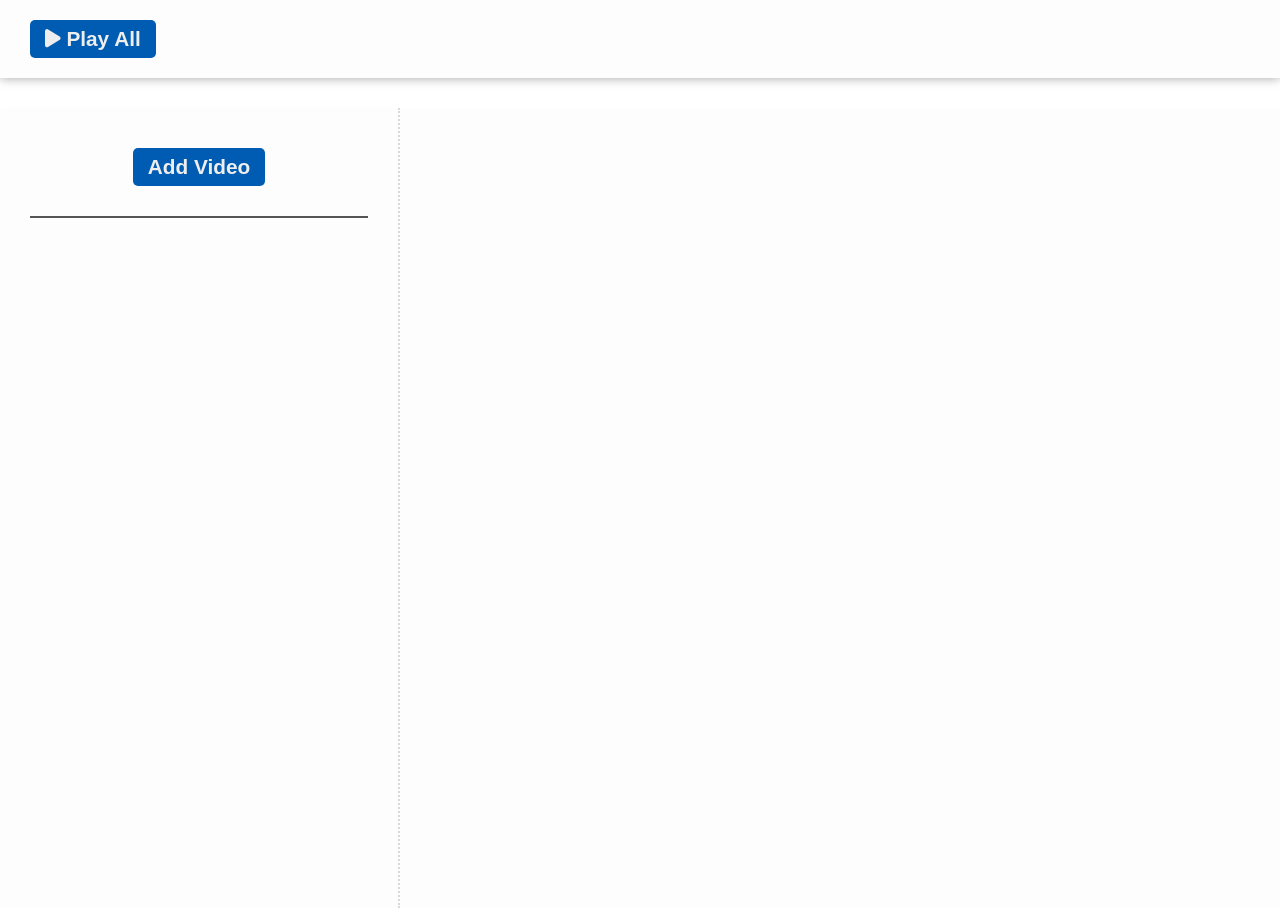
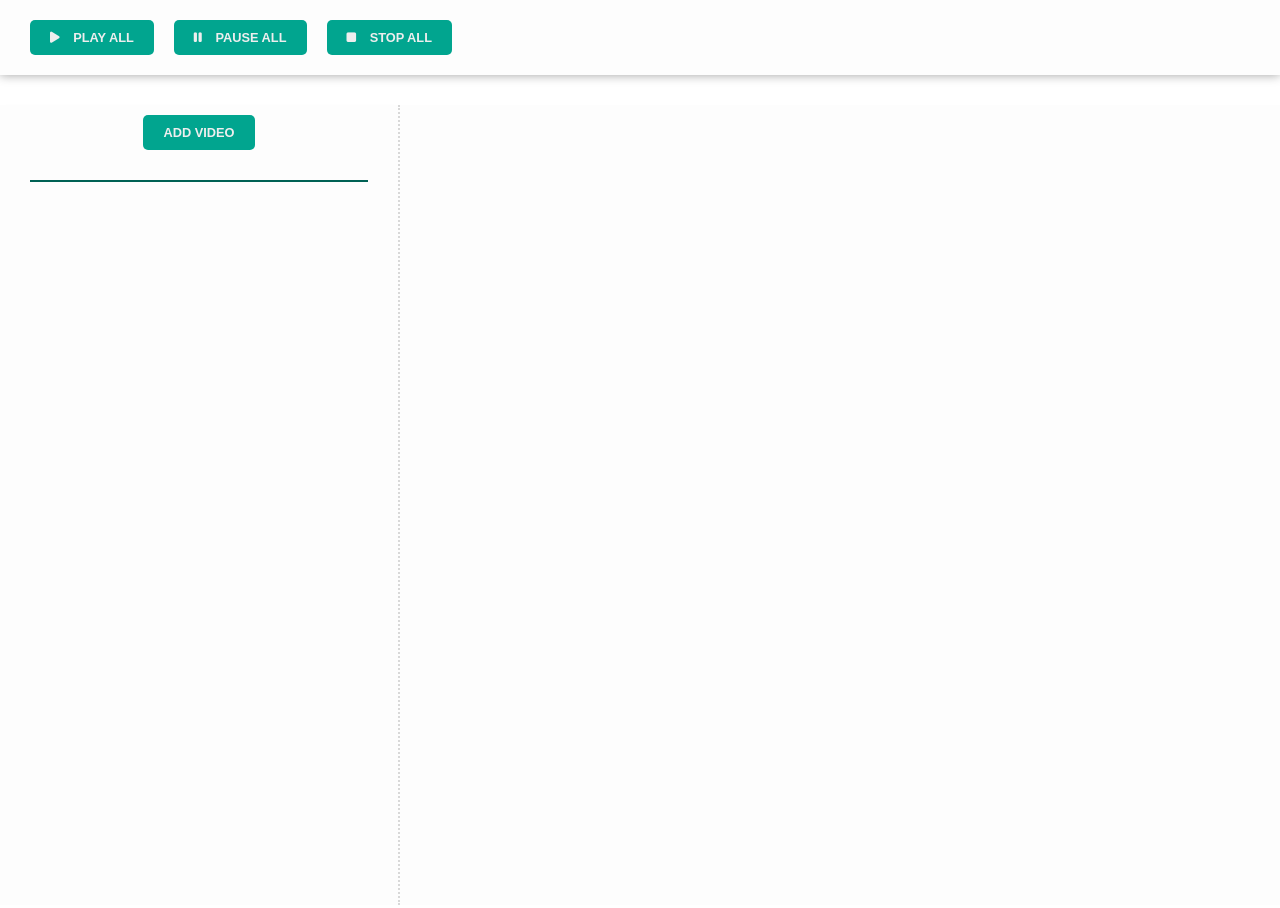
Before and after one commit to fermersky/yt-watcher, an Angular app: page / in a window 1280 px wide. Built offline with nearby package versions, Linux system fonts and the light colour scheme; what subsink would draw is missing.

Commit message:
pause all, stop all

```diff
--- a/src/app/components/button/button.component.css
+++ b/src/app/components/button/button.component.css
@@ -1,8 +1,9 @@
 button {
-  padding: 7px 15px;
-  font-size: 1.3rem;
+  padding: 10px 20px;
+  font-size: 0.8rem;
+  text-transform: uppercase;
   font-weight: bold;
-  background: #005cb2;
+  background: #01a58f;
   color: #eee;
   border: none;
   outline: none;
@@ -13,7 +14,7 @@ button {
 }
 
 button:hover {
-  background: #013c74;
+  background: #018573;
 }
 
 button:active {
--- a/src/app/components/header/header.component.css
+++ b/src/app/components/header/header.component.css
@@ -4,3 +4,7 @@
   margin-bottom: 30px;
   box-shadow: 0 0 10px rgb(161, 161, 161);
 }
+
+.fas {
+  margin-right: 10px;
+}
--- a/src/app/components/header/header.component.html
+++ b/src/app/components/header/header.component.html
@@ -1,3 +1,5 @@
 <header class="app-header">
   <app-button (btnClick)="playAll()"><i class="fas fa-play"></i> Play All</app-button>
+  <app-button (btnClick)="pauseAll()"><i class="fas fa-pause"></i> Pause All</app-button>
+  <app-button (btnClick)="stopAll()"><i class="fas fa-stop"></i> Stop All</app-button>
 </header>
--- a/src/app/components/header/header.component.ts
+++ b/src/app/components/header/header.component.ts
@@ -18,5 +18,13 @@ export class HeaderComponent implements OnInit, OnDestroy {
     this.videos.playAll();
   }
 
+  pauseAll(): void {
+    this.videos.pauseAll();
+  }
+
+  stopAll(): void {
+    this.videos.stopAll();
+  }
+
   ngOnDestroy(): void {}
 }
--- a/src/app/components/left-side-bar/left-side-bar.component.css
+++ b/src/app/components/left-side-bar/left-side-bar.component.css
@@ -1,7 +1,7 @@
 .app-left-side {
   min-width: 400px;
   background: #fdfdfd;
-  padding: 30px;
+  padding: 0 30px;
 
   min-height: 100vh;
   box-shadow: 0 10px 10px #ccc;
@@ -11,7 +11,7 @@
 
 .app-left-side-head {
   text-align: center;
-  border-bottom: 2px solid #555;
+  border-bottom: 2px solid #006154;
   padding-bottom: 20px;
 }
 
--- a/src/app/components/popup/popup.component.html
+++ b/src/app/components/popup/popup.component.html
@@ -1,3 +1,3 @@
-<div class="app-popup" [ngClass]="popupStatus">
+<div (clickout)="close()" class="app-popup" [ngClass]="popupStatus">
   <ng-content></ng-content>
 </div>
--- a/src/app/components/popup/popup.component.ts
+++ b/src/app/components/popup/popup.component.ts
@@ -19,6 +19,10 @@ export class PopupComponent implements OnInit, OnDestroy {
     });
   }
 
+  close(): void {
+    this.popup.toggle();
+  }
+
   ngOnDestroy(): void {
     this.subs.unsubscribe();
   }
--- a/src/app/components/right-side-bar.component.ts
+++ b/src/app/components/right-side-bar.component.ts
@@ -13,7 +13,7 @@ import { VideosService } from '../videos.service';
       .app-right-side {
         min-height: 100vh;
         background: #fdfdfd;
-        padding: 20px 30px;
+        padding: 0 30px;
       }
     `,
   ],
--- a/src/app/components/video-handlers-list-container.component.ts
+++ b/src/app/components/video-handlers-list-container.component.ts
@@ -27,7 +27,6 @@ export class VideoHandlersListContainerComponent implements OnInit, OnDestroy {
 
       video.statusChanged = (status) => {
         componentRef.instance.videoStatus = status;
-        console.log(componentRef.instance.videoStatus);
       };
 
       componentRef.instance.onPlay.subscribe((_) => this.onPlayHandler(video.videoId));
```
